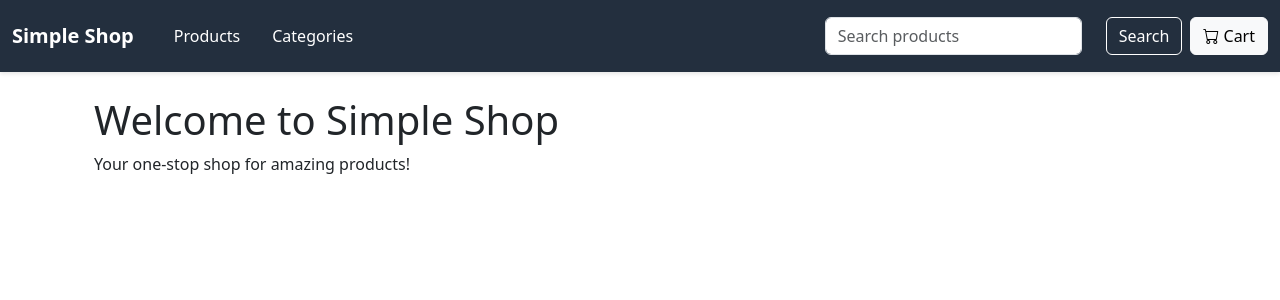
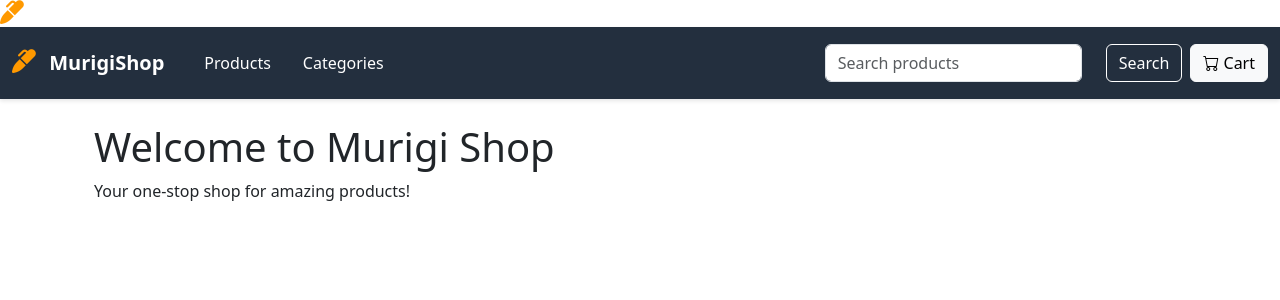
Before and after one commit to Freddie16/Murigi-Shopper, an Angular app: page / in a window 1280 px wide. Shown: the top 300 px of the page. Built offline with nearby package versions, Linux system fonts and the light colour scheme.

Commit message:
added header icon

```diff
--- a/src/app/categories/categories.component.css
+++ b/src/app/categories/categories.component.css
@@ -78,7 +78,11 @@
     font-size: 0.9rem;
     padding: 0.5rem 1rem;
   }
-
+  .categories-header-icon {
+    font-size: 1.5rem;
+    color: #ff9900; /* Amazon's accent color */
+    margin-right: 0.5rem;
+  }
   .btn-success:hover {
     background-color: #1a2530;
     border-color: #1a2530;
--- a/src/app/categories/categories.component.html
+++ b/src/app/categories/categories.component.html
@@ -1,5 +1,8 @@
 <div class="container mt-4">
-    <h2>Categories</h2>
+    <h2 class="d-flex align-items-center gap-2">
+      <i class="bi bi-tags-fill" style="font-size: 1.5rem; color: #ff9900;"></i>
+      Categories
+    </h2>
     <div *ngFor="let category of categories" class="mb-5">
       <h3 class="category-title">{{ category | titlecase }}</h3>
       <div class="row">
--- a/src/app/home/home.component.html
+++ b/src/app/home/home.component.html
@@ -1,4 +1,4 @@
 <div class="container mt-4">
-    <h1>Welcome to Simple Shop</h1>
+    <h1>Welcome to Murigi Shop</h1>
     <p>Your one-stop shop for amazing products!</p>
   </div>
--- a/src/app/navbar/navbar.component.css
+++ b/src/app/navbar/navbar.component.css
@@ -36,6 +36,11 @@
     margin-left: 1rem;
   }
 
+  .navbar-brand i {
+    font-size: 1.5rem;
+    color: #ff9900; /* Amazon's accent color */
+    margin-right: 0.5rem;
+  }
   .cart-icon .badge {
     position: absolute;
     top: -10px;
--- a/src/app/navbar/navbar.component.html
+++ b/src/app/navbar/navbar.component.html
@@ -1,6 +1,9 @@
 <nav class="navbar navbar-expand-lg navbar-dark bg-dark">
     <div class="container-fluid">
-      <a class="navbar-brand" routerLink="/">Simple Shop</a>
+      <a class="navbar-brand" routerLink="/">
+        <i class="fas fa-marker" style="font-size: 1.5rem; color: #ff9900;"></i>
+        MurigiShop
+      </a>
       <button
         class="navbar-toggler"
         type="button"
--- a/src/index.html
+++ b/src/index.html
@@ -7,6 +7,11 @@
   <meta name="viewport" content="width=device-width, initial-scale=1">
   <link
     rel="stylesheet"
+    href="https://cdnjs.cloudflare.com/ajax/libs/font-awesome/6.0.0/css/all.min.css"
+  />
+  <i class="fas fa-marker" style="font-size: 1.5rem; color: #ff9900;"></i>
+  <link
+    rel="stylesheet"
     href="https://cdn.jsdelivr.net/npm/bootstrap-icons@1.11.3/font/bootstrap-icons.min.css"
   />
 </head>
```
